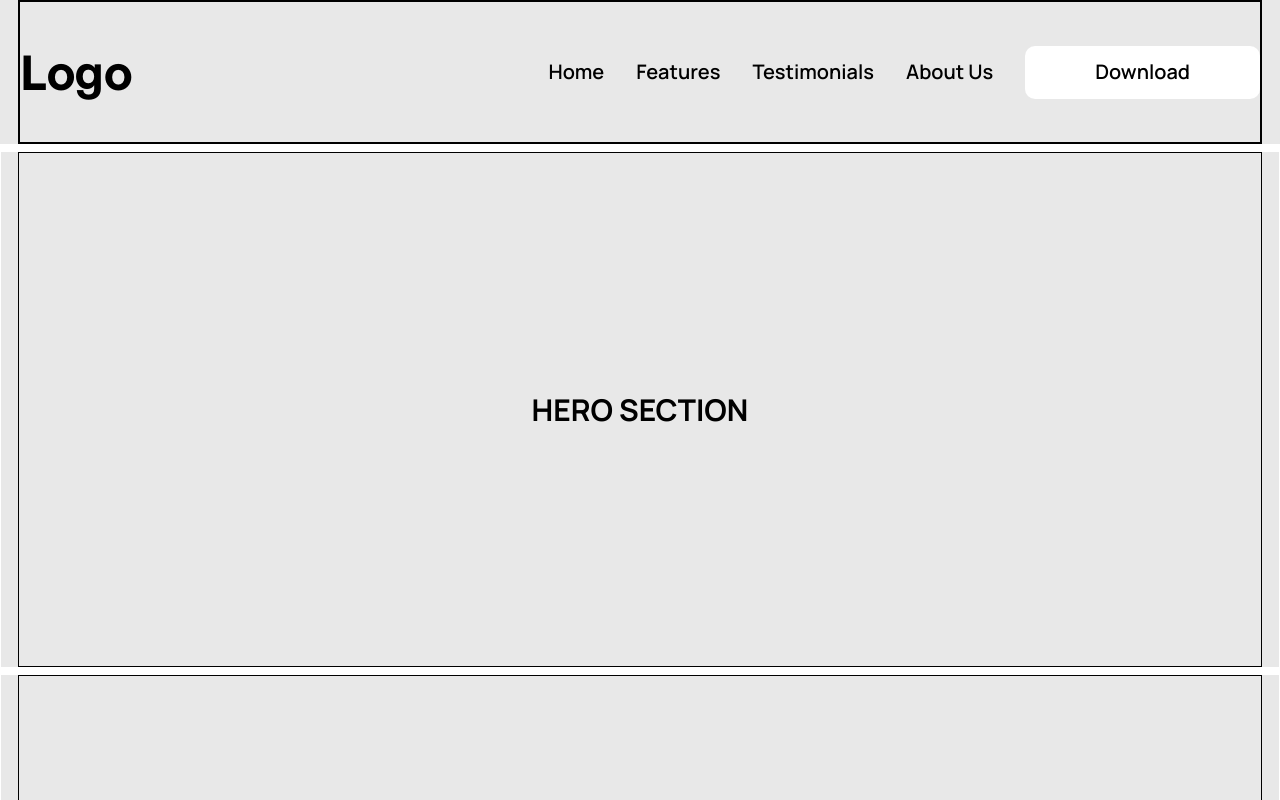
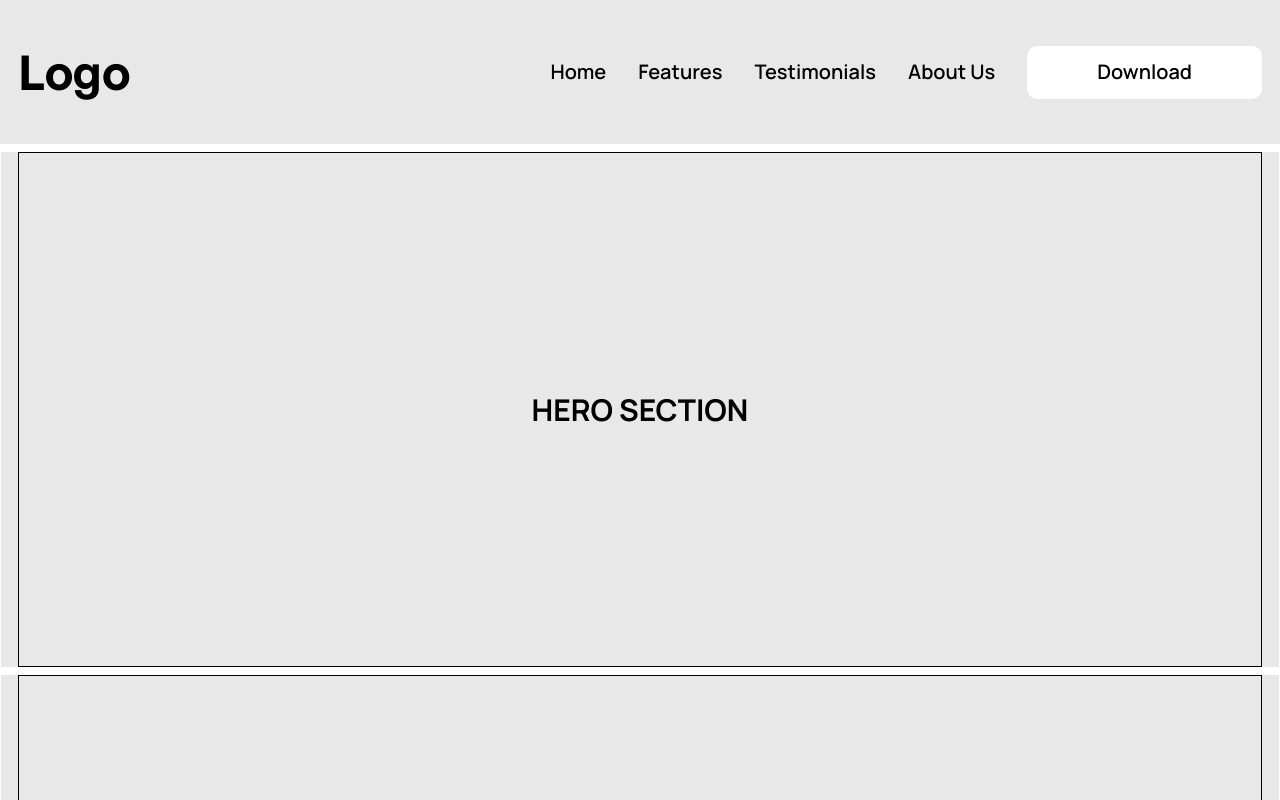
Before and after one commit to AJ1732/capstone_schoolbase_lms, a React (Vite) app: page / in a window 1280 px wide. Shown: the top 800 px of the page. Built offline with nearby package versions, Linux system fonts and the light colour scheme.

Commit message:
style: remove header border lines

```diff
--- a/src/anatomy/Header/Header.jsx
+++ b/src/anatomy/Header/Header.jsx
@@ -3,8 +3,8 @@ import { WhiteButton } from '../../components/Buttons'
 
 const Header = () => {
   return (
-    <header className='content | w-full h-[144px] | text-center border border-black'>
-      <div className="size-full border border-black flex justify-between items-center">
+    <header className='content | w-full h-[144px] | text-center'>
+      <div className="size-full flex justify-between items-center">
         <h1 className="font-generalSans font-semibold text-5xl">Logo</h1>
 
         <div className='font-semibold text-xl | flex justify-center items-center space-x-8'>
```
